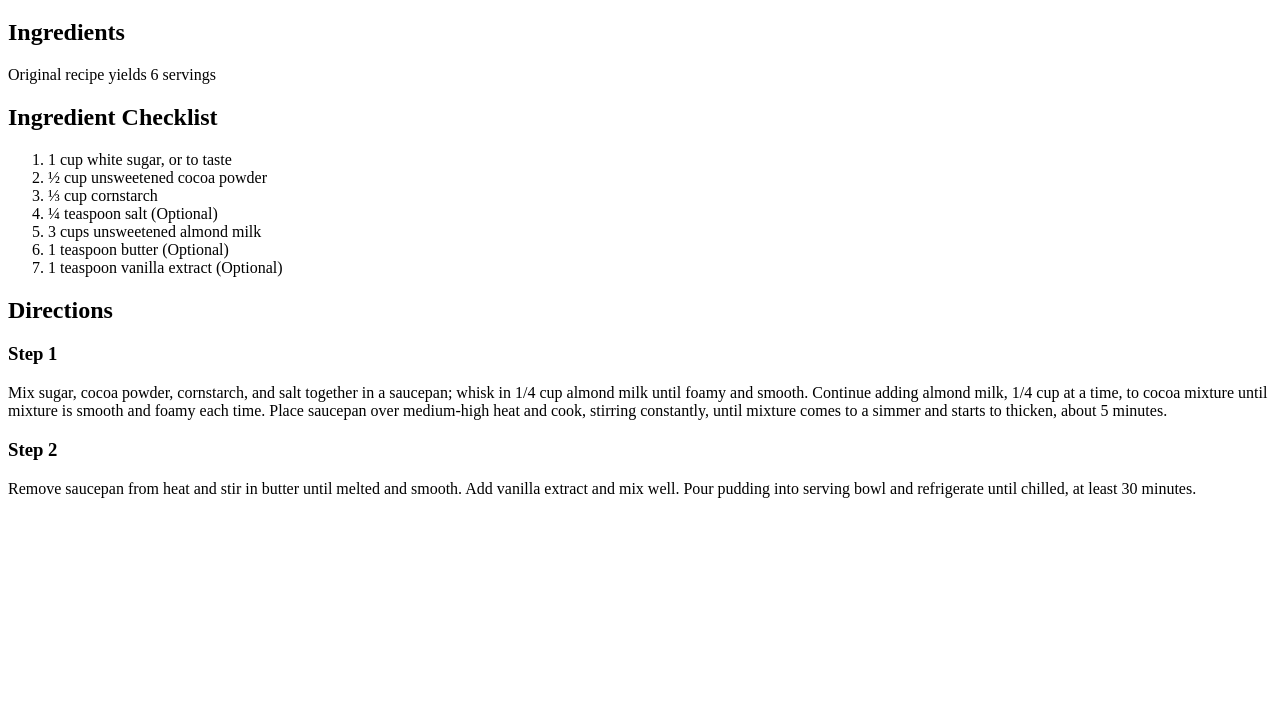
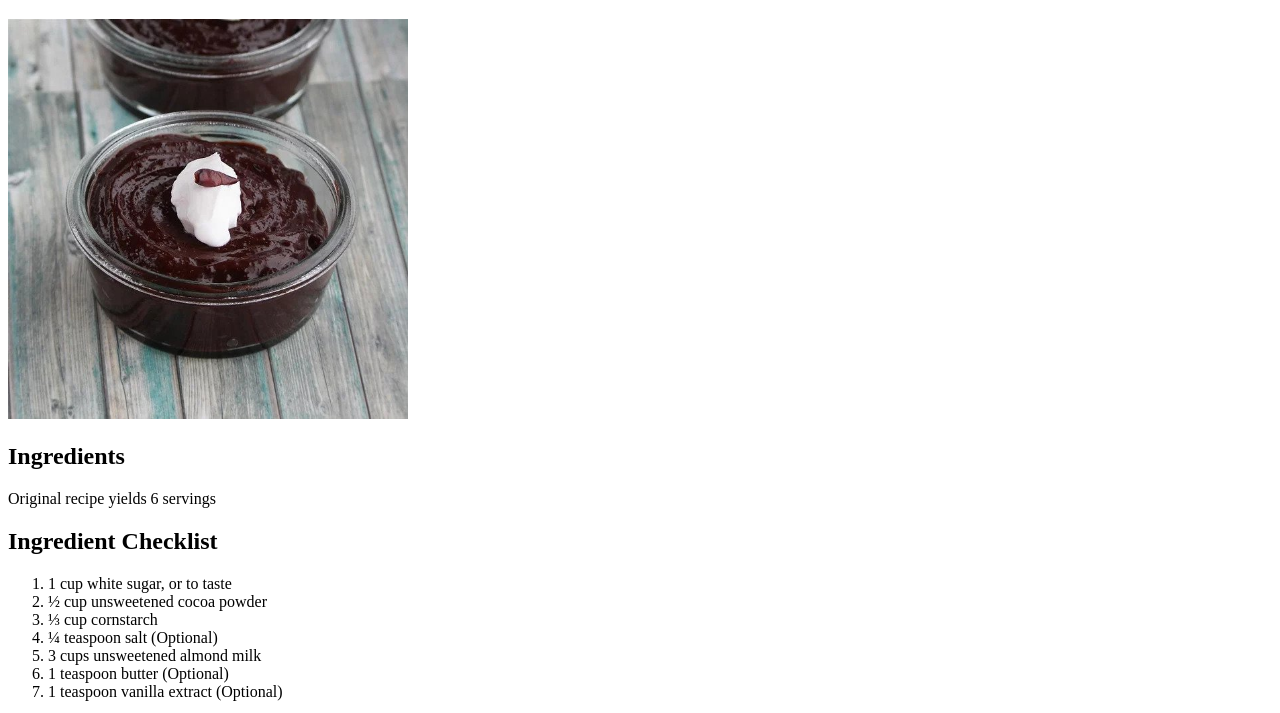
Before and after one commit to khalil-git/odin-recipes, a plain HTML site: page almond.html in a window 1280 px wide. Shown: the part 87-800 px from the top of the page. Drawn offline with Linux system fonts and the light colour scheme.

Commit message:
Fixing image

```diff
--- a/almond.html
+++ b/almond.html
@@ -10,7 +10,7 @@
 
 
 <h1>Almond Milk Chocolate Pudding  </h1>
-
+<img src="img/milkChoc.jpg" height="400px">
 <h2> Ingredients </h2>
 <p>Original recipe yields 6 servings</p>
 
```
